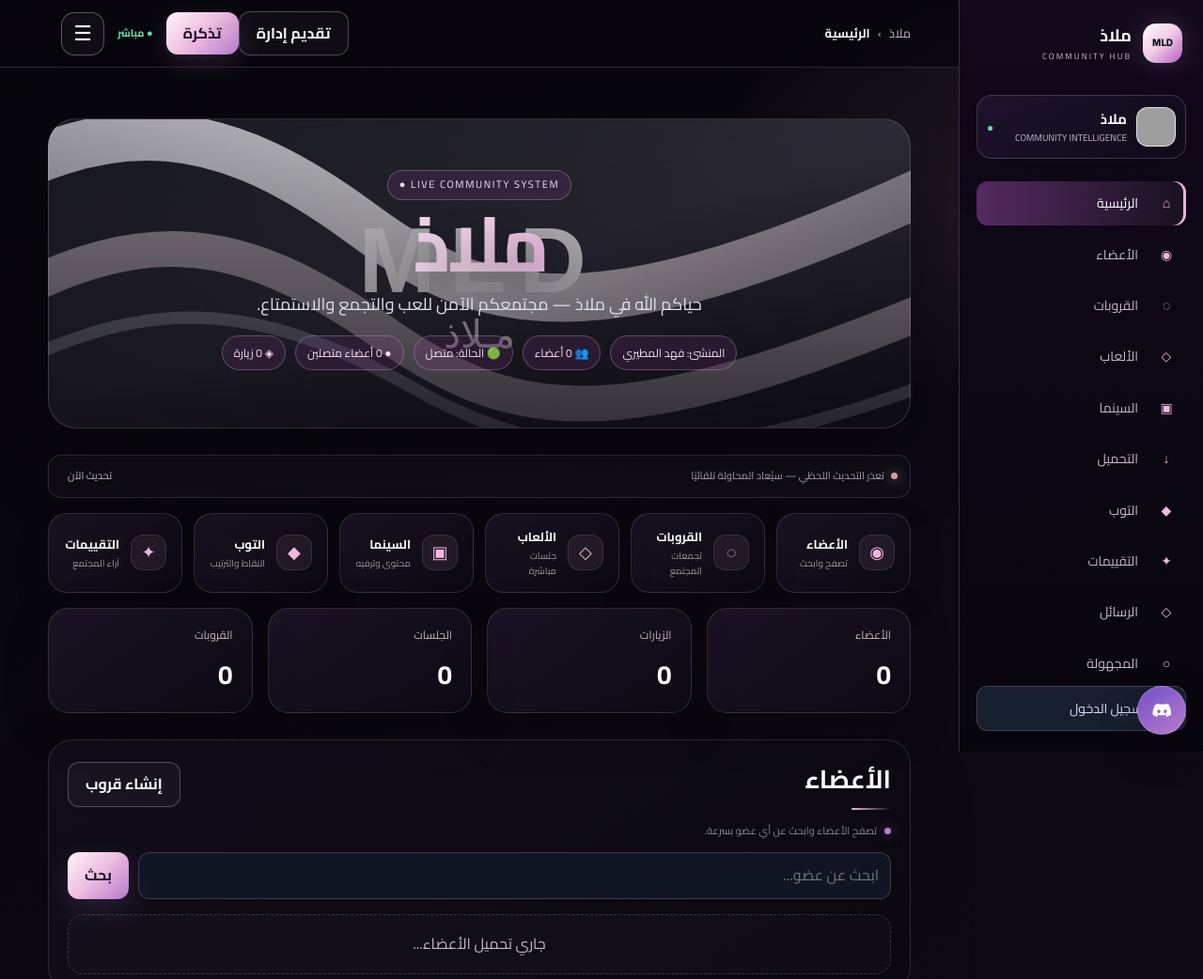
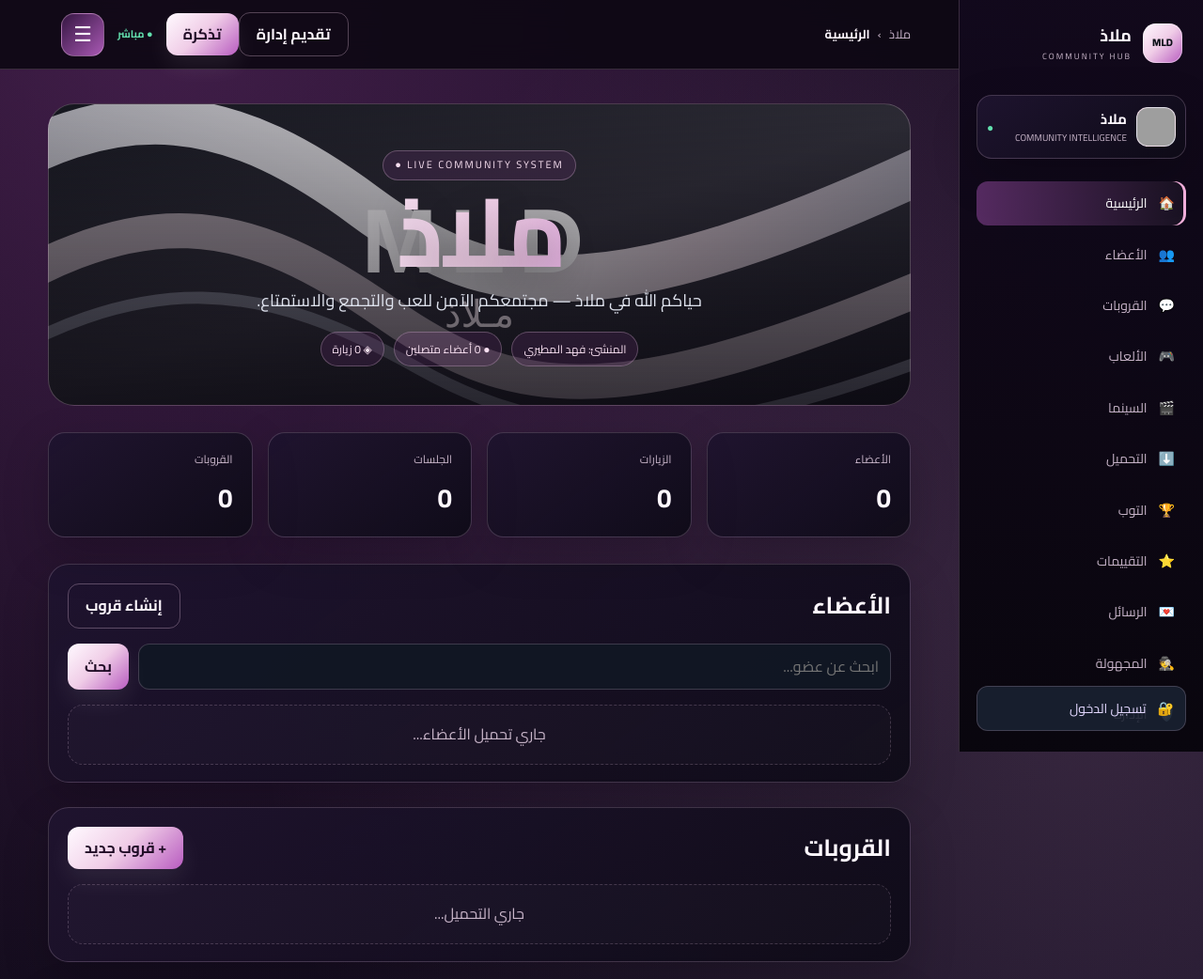
Before and after one commit to wryswtv42h-cloud/discord-community-platform, a website: page public/index.html in a window 1280 px wide. Shown: the top 1042 px of the page at 94% size. Drawn offline with Linux system fonts and the light colour scheme; no server answers; grey boxes are pictures that could not be loaded.

Commit message:
Restore original MLD design and preserve protected systems

```diff
--- a/public/index.html
+++ b/public/index.html
@@ -1,12 +1,11 @@
 <!doctype html>
-<!-- MLD deployment sync: preserve bot/jokes/games/stories systems. -->
 <html lang="ar" dir="rtl">
 <head>
 <meta charset="UTF-8"><meta name="viewport" content="width=device-width,initial-scale=1">
 <meta name="theme-color" content="#0b0612"><title>ملاذ | MLD Community</title>
 <link rel="preconnect" href="https://fonts.googleapis.com"><link rel="preconnect" href="https://fonts.gstatic.com" crossorigin>
 <link href="https://fonts.googleapis.com/css2?family=Cairo:wght@400;500;600;700;800&display=swap" rel="stylesheet">
-<link rel="stylesheet" href="/style.css"><link rel="stylesheet" href="/mld-theme.css"><link rel="stylesheet" href="/platform-features.css"><link rel="stylesheet" href="/mld-enhancements.css"><link rel="stylesheet" href="/mld-luxury.css">
+<link rel="stylesheet" href="/style.css"><link rel="stylesheet" href="/mld-theme.css"><link rel="stylesheet" href="/platform-features.css">
 <script src="/site-config.js"></script>
 </head>
 <body>
@@ -14,14 +13,14 @@
  <div class="brand"><div class="brandMark">MLD</div><div><strong>ملاذ</strong><small>COMMUNITY HUB</small></div></div>
  <div class="serverCard"><div class="serverAvatar"><img id="serverAvatar" alt="ملاذ"></div><div class="serverText"><b>ملاذ</b><small>COMMUNITY INTELLIGENCE</small></div><span class="onlinePulse">●</span></div>
  <nav>
-  <a href="#home" class="active"><span class="drawerIcon">⌂</span><span>الرئيسية</span></a><a href="#members"><span class="drawerIcon">◉</span><span>الأعضاء</span></a><a href="#groups"><span class="drawerIcon">◌</span><span>القروبات</span></a><a href="#games"><span class="drawerIcon">◇</span><span>الألعاب</span></a><a href="#cinema"><span class="drawerIcon">▣</span><span>السينما</span></a><a href="#downloads"><span class="drawerIcon">↓</span><span>التحميل</span></a><a href="#leaderboard"><span class="drawerIcon">◆</span><span>التوب</span></a><a href="#ratings"><span class="drawerIcon">✦</span><span>التقييمات</span></a><a href="#messages"><span class="drawerIcon">◇</span><span>الرسائل</span></a><a href="#anonymous"><span class="drawerIcon">○</span><span>المجهولة</span></a><a href="/admin" id="adminNavLink" hidden>🛡️ <span>الإدارة</span></a>
+  <a href="#home" class="active">🏠 <span>الرئيسية</span></a><a href="#members">👥 <span>الأعضاء</span></a><a href="#groups">💬 <span>القروبات</span></a><a href="#games">🎮 <span>الألعاب</span></a><a href="#cinema">🎬 <span>السينما</span></a><a href="#downloads">⬇️ <span>التحميل</span></a><a href="#leaderboard">🏆 <span>التوب</span></a><a href="#ratings">⭐ <span>التقييمات</span></a><a href="#messages">💌 <span>الرسائل</span></a><a href="#anonymous">🕵️ <span>المجهولة</span></a><a href="/admin" id="adminNavLink" hidden>🛡️ <span>الإدارة</span></a>
  </nav>
  <div class="sideBottom"><a href="#" class="supportSide" id="sidebarAuthLink">🔐 <span>تسجيل الدخول</span></a></div>
 </aside>
 <main class="main" id="main">
 <header><div class="breadcrumb"><span>ملاذ</span><span>›</span><b>الرئيسية</b></div><div class="headerActions"><span class="liveDot">● مباشر</span><button class="iconBtn" id="platformMenuBtn" type="button">☰</button><div id="authNav" class="authNav"></div></div></header>
 <div class="page">
-<section id="home" class="heroWrap"><div class="heroShell"><div class="heroContent"><div class="heroBadge">LIVE COMMUNITY SYSTEM ●</div><h1 id="serverName">ملاذ</h1><p id="serverWelcome">حياكم الله في ملاذ — مجتمعكم الآمن للعب والتجمع والاستمتاع.</p><div class="heroMeta"><span id="heroOwner">المنشئ: فهد المطيري</span><span id="heroMembers">👥 0 أعضاء</span><span id="heroStatus">🟢 الحالة: متصل</span><span id="heroOnline">● 0 أعضاء متصلين</span><span id="heroVisits">◈ 0 زيارة</span></div></div></div></section>
+<section id="home" class="heroWrap"><div class="heroShell"><div class="heroContent"><div class="heroBadge">LIVE COMMUNITY SYSTEM ●</div><h1 id="serverName">ملاذ</h1><p id="serverWelcome">حياكم الله في ملاذ — مجتمعكم الآمن للعب والتجمع والاستمتاع.</p><div class="heroMeta"><span id="heroOwner">المنشئ: فهد المطيري</span><span id="heroOnline">● 0 أعضاء متصلين</span><span id="heroVisits">◈ 0 زيارة</span></div></div></div></section>
 <section class="statsStrip"><div class="statCard"><span>الأعضاء</span><strong id="memberCount">0</strong></div><div class="statCard"><span>الزيارات</span><strong id="visitCount">0</strong></div><div class="statCard"><span>الجلسات</span><strong id="gamesCount">0</strong></div><div class="statCard"><span>القروبات</span><strong id="groupsCount">0</strong></div></section>
 <section class="panelSection" id="members"><div class="sectionTitle"><h2>الأعضاء</h2><button class="btn ghost" id="createGroupBtn" type="button">إنشاء قروب</button></div><div class="searchWrap"><input id="memberSearchInput" type="search" placeholder="ابحث عن عضو..."><button class="btn" id="searchMemberBtn" type="button">بحث</button></div><div class="memberGrid" id="memberList"><div class="emptyState">جاري تحميل الأعضاء...</div></div></section>
 <section class="panelSection" id="groups"><div class="sectionTitle"><h2>القروبات</h2><button class="btn" id="newGroupBtn" type="button">+ قروب جديد</button></div><div class="cardGrid" id="groupsList"><div class="emptyState">جاري التحميل...</div></div></section>
@@ -47,9 +46,8 @@
 <section class="panelSection" id="ratings"><div class="sectionTitle"><h2>⭐ التقييمات</h2><button class="btn" id="addRatingBtn" type="button">تقييم الآن</button></div><div class="ratingList" id="ratingsList"></div></section>
 <section class="panelSection" id="messages"><div class="sectionTitle"><h2>💌 الرسائل الخاصة</h2></div><div class="cardGrid"><div class="infoCard"><h3>إرسال رسالة</h3><input id="privateRecipient" placeholder="اسم المستلم أو معرّفه"><textarea id="privateText" placeholder="اكتب الرسالة..." style="width:100%;min-height:110px"></textarea><button class="btn" id="sendPrivateBtn" type="button">إرسال</button></div><div class="infoCard"><h3>الوارد والصادر</h3><div id="privateMessagesList" class="ratingList"><div class="emptyState">سجل الدخول لعرض الرسائل</div></div></div></div></section>
 <section class="panelSection" id="anonymous"><div class="sectionTitle"><h2>🕵️ رسائل مجهولة</h2><span class="cardPill">هوية المرسل مخفية عن المستلم</span></div><div class="cardGrid"><div class="infoCard"><h3>إرسال مجهول</h3><input id="anonymousRecipient" placeholder="اسم المستلم أو معرّفه"><textarea id="anonymousText" placeholder="اكتب الرسالة..." style="width:100%;min-height:110px"></textarea><button class="btn" id="sendAnonymousBtn" type="button">إرسال مجهول</button></div><div class="infoCard"><h3>الوارد</h3><div id="anonymousInbox" class="ratingList"><div class="emptyState">سجل الدخول لعرض الرسائل</div></div></div></div></section>
-<div class="socialStrip"><a class="socialCard" href="https://www.instagram.com/li5uxi" target="_blank" rel="noopener"><svg viewBox="0 0 24 24" aria-hidden="true"><path d="M7 2h10a5 5 0 0 1 5 5v10a5 5 0 0 1-5 5H7a5 5 0 0 1-5-5V7a5 5 0 0 1 5-5zm0 2a3 3 0 0 0-3 3v10a3 3 0 0 0 3 3h10a3 3 0 0 0 3-3V7a3 3 0 0 0-3-3H7zm5 3.5A4.5 4.5 0 1 1 7.5 12 4.5 4.5 0 0 1 12 7.5zm0 2A2.5 2.5 0 1 0 14.5 12 2.5 2.5 0 0 0 12 9.5zM17.7 6.3a1 1 0 1 1-1 1 1 1 0 0 1 1-1z"/></svg><span>Instagram<small>@li5uxi</small></span></a><a class="socialCard" href="https://www.tiktok.com/@jj51" target="_blank" rel="noopener"><svg viewBox="0 0 24 24" aria-hidden="true"><path d="M15 3c.3 2.1 1.5 3.6 3.6 4.2v2.3a7.5 7.5 0 0 1-3.5-1v7.2a5.3 5.3 0 1 1-5.3-5.3c.3 0 .7 0 1 .1v2.5a3 3 0 1 0 1.8 2.7V3H15z"/></svg><span>TikTok<small>@jj51</small></span></a></div></div><footer class="siteFooter"><strong>© 2026 ملاذ — جميع الحقوق محفوظة</strong><span>حقوق السيرفر: ملاذ</span><span>المؤسس والمالك: فهد المطيري</span></footer></main>
-<div class="socialDock"><a class="discordFloat" href="https://discord.com/users/w4px" target="_blank" rel="noopener" aria-label="Discord الخاص"><svg viewBox="0 0 24 24"><path d="M19.5 5.2A16.2 16.2 0 0 0 15.6 4l-.5 1a13.5 13.5 0 0 0-6.2 0l-.5-1a16.2 16.2 0 0 0-3.9 1.2C2 9 1.3 12.8 1.6 16.5a15.8 15.8 0 0 0 4.8 2.4l1.2-1.6c-.7-.3-1.3-.7-1.9-1.1l.5-.4c3.6 1.7 7.5 1.7 11 0l.5.4c-.6.4-1.2.8-1.9 1.1l1.2 1.6a15.8 15.8 0 0 0 4.8-2.4c.4-4.3-.7-8.1-2.3-11.3zM8.4 14.7c-1 0-1.8-.9-1.8-2s.8-2 1.8-2 1.8.9 1.8 2-.8 2-1.8 2zm7.2 0c-1 0-1.8-.9-1.8-2s.8-2 1.8-2 1.8.9 1.8 2-.8 2-1.8 2z"/></svg></a></div>
-<div class="platformDrawer" id="platformDrawer" aria-hidden="true"><div class="drawerHead"><strong>MLD ملاذ</strong><button class="iconBtn" id="closePlatformMenu" type="button">×</button></div><div class="drawerMenuGroup"><b>🏠 المجتمع</b><a href="#home">الرئيسية</a><a href="#members">👥 الأعضاء</a><a href="#groups">💬 القروبات</a></div><div class="drawerMenuGroup"><b>🎮 الترفيه</b><a href="#games">🎮 الألعاب والجلسات</a><a href="#jokes">😂 النكت</a><a href="#stories">📖 القصص والصوت</a><a href="#cinema">🎬 السينما</a><a href="#downloads">⬇️ التحميل</a><a href="#leaderboard">🏆 التوب</a></div><div class="drawerMenuGroup"><b>⭐ التواصل</b><a href="#ratings">⭐ التقييمات</a><a href="#messages">💌 الرسائل الخاصة</a><a href="#anonymous">🕵️ الرسائل المجهولة</a><a href="#" data-drawer-action="ticket">🎫 التذاكر</a><a href="#" data-drawer-action="application">📝 التقديم للإدارة</a></div><div class="drawerMenuGroup"><b>🔐 الحساب والإدارة</b><a href="#" data-drawer-action="auth">🔐 تسجيل الدخول / إنشاء حساب</a><a href="/admin" id="drawerAdminLink" hidden>⚙️ لوحة الإدارة</a><a href="/owner" id="drawerOwnerLink" hidden>👑 لوحة الـOwner واللوقات</a></div></div>
+</div></main>
+<div class="platformDrawer" id="platformDrawer" aria-hidden="true"><div class="drawerHead"><strong>MLD ملاذ</strong><button class="iconBtn" id="closePlatformMenu" type="button">×</button></div><a href="#home">🏠 الرئيسية</a><a href="#members">👥 الأعضاء</a><a href="#groups">💬 القروبات</a><a href="#games">🎮 الألعاب</a><a href="#jokes">😂 النكت</a><a href="#stories">📖 القصص والصوت</a><a href="#cinema">🎬 السينما</a><a href="#messages">💌 الرسائل</a><a href="#anonymous">🕵️ المجهولة</a><a href="/admin" id="drawerAdminLink" hidden>⚙️ لوحة الإدارة</a></div>
 <div class="modal" id="authModal" aria-hidden="true"><div class="modalCard"><button class="modalClose" id="closeModalBtn" type="button">×</button><div id="modalContent"></div></div></div>
-<script src="/app.js"></script><script src="/messages.js"></script><script src="/member-picker.js"></script><script src="/platform-features.js"></script><script src="/mld-enhancements.js"></script>
+<script src="/app.js"></script><script src="/messages.js"></script><script src="/member-picker.js"></script><script src="/platform-features.js"></script>
 </body></html>
```
